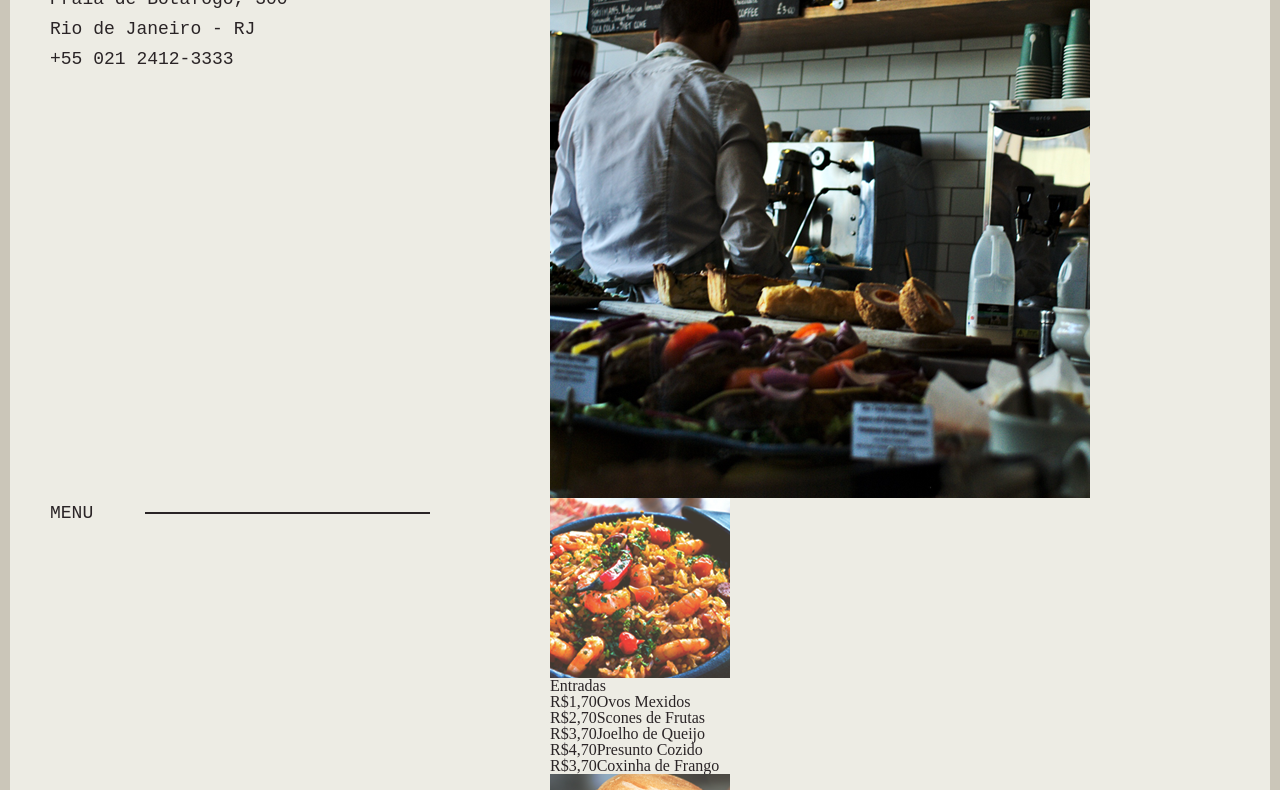
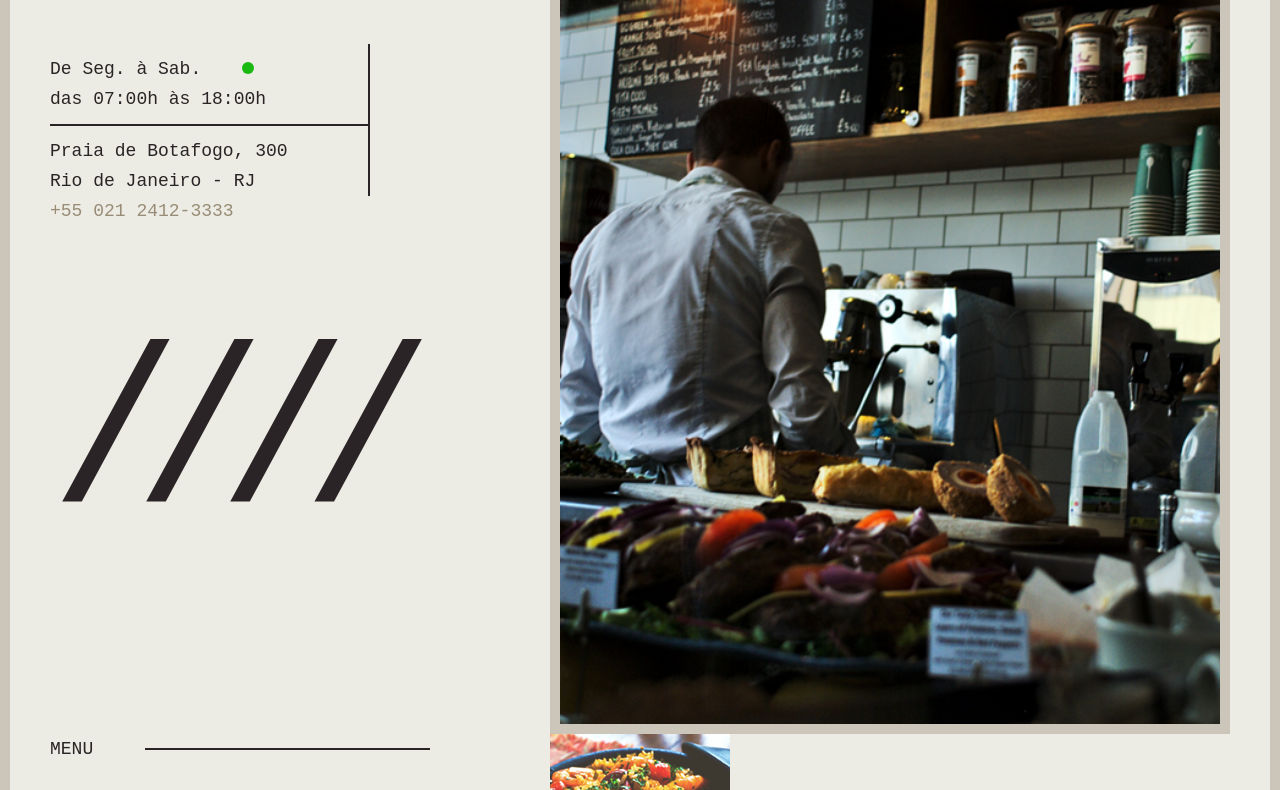
Before and after one commit to Davi-Bandeira/lescone-sass, a plain HTML site: page index.html in a window 1280 px wide. Shown: the part 212-1002 px from the top of the page. Drawn offline with Linux system fonts and the light colour scheme; a web font is replaced by a local one.

Commit message:
Introdução

```diff
--- /dev/null
+++ b/css/scss/_intro.scss
@@ -0,0 +1,59 @@
+.intro {
+  margin-top: 60px;
+  @include d(s) {
+    margin-top: 20px;
+  }
+}
+
+.logo {
+  margin-bottom: 60px;
+}
+
+.intro-info {
+  border-right: 2px solid $cinza;
+  max-width: 320px;
+  p {
+    padding-top: 10px;
+  }
+  p:first-child {
+    border-bottom: 2px solid $cinza;
+    padding-bottom: 10px;
+  }
+}
+
+.intro-telefone {
+  color: $bege-escuro;
+  @include d(s) {
+    margin-bottom: 40px;
+  }
+  &::after {
+    content: '/ / / /';
+    display: block;
+    margin-top: 200px;
+    font-size: 220px;
+    letter-spacing: -90px;
+    color: $cinza;
+    @include d(m) {
+      margin-top: 80px;
+      font-size: 160px;
+      letter-spacing: -70px;
+    }
+    @include d(s) {
+      display: none;
+    }
+  }
+}
+
+.aberto {
+  display: inline-block;
+  width: 12px;
+  height: 12px;
+  background: $verde;
+  border-radius: 50%;
+  margin-left: 30px;
+}
+
+.intro-foto {
+  border: 10px solid $bege-medio;
+  width: 100%;
+}
--- a/css/scss/style.scss
+++ b/css/scss/style.scss
@@ -1,4 +1,8 @@
+// Gerais
 @import "reset";
 @import "grid";
 @import "variaveis-e-mixins";
 @import "geral";
+
+// Partes
+@import "intro";
--- a/index.html
+++ b/index.html
@@ -19,7 +19,7 @@
 			<p class="intro-telefone">+55 021 2412-3333</p>
 		</div>
 		<div class="grid-7">
-			<img src="img/foto.png" alt="Foto de Le Scone"/>
+			<img class="intro-foto" src="img/foto.png" alt="Foto de Le Scone"/>
 		</div>
 	</main>
 
```
Also changed, not shown: css/scss/style.css, 1 other file.
